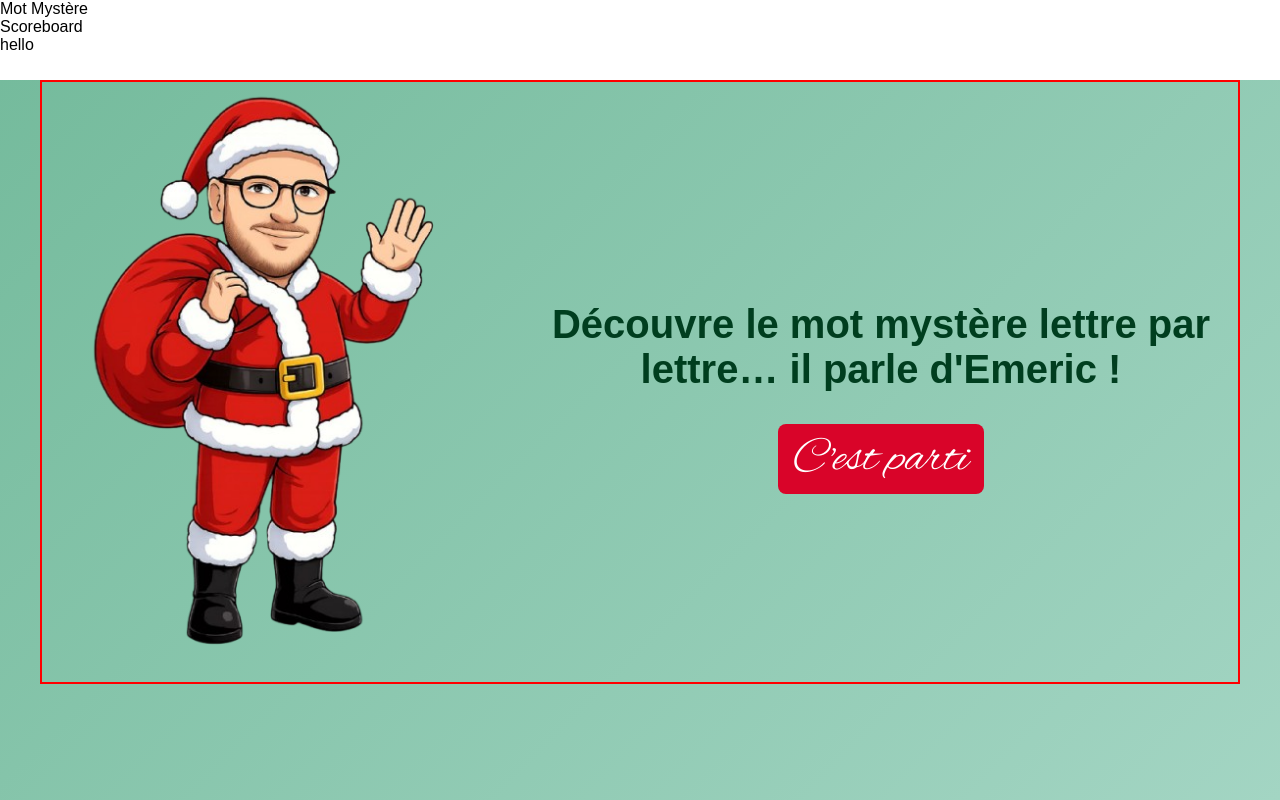
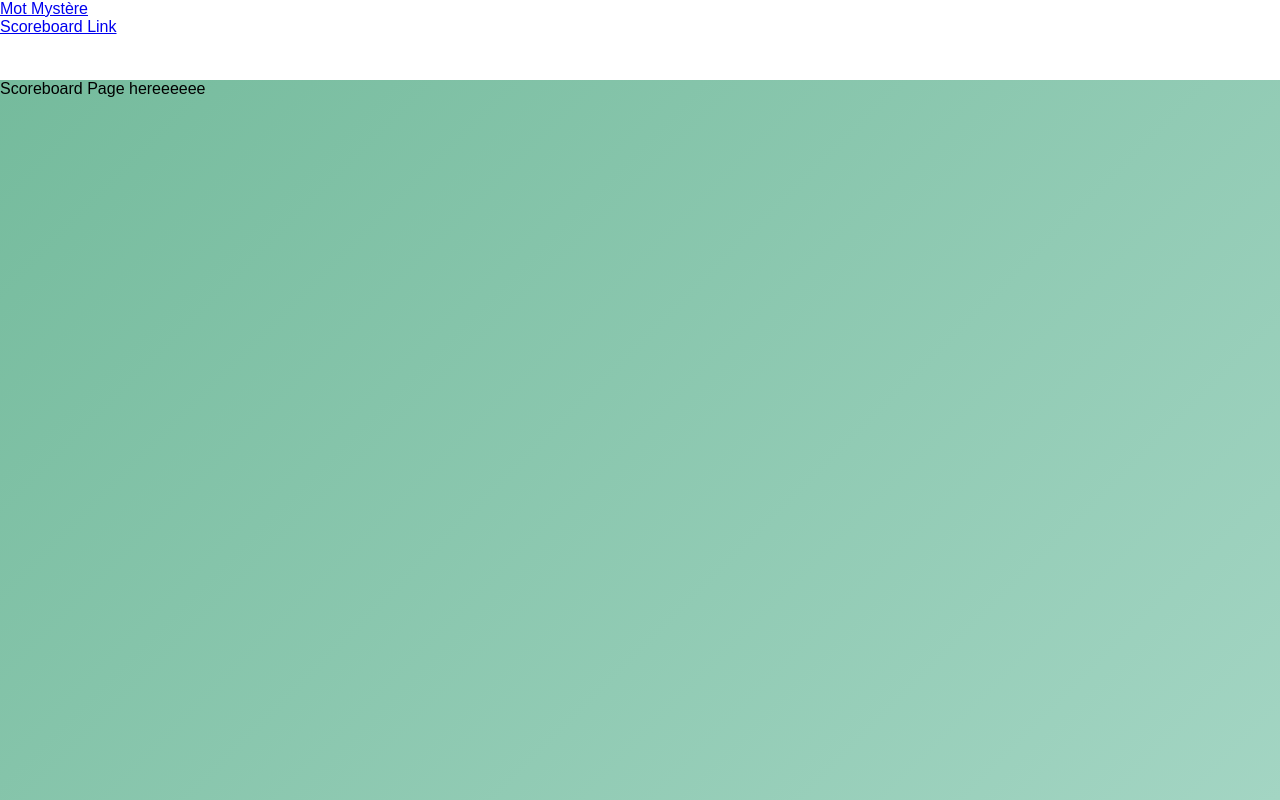
Before and after one commit to ClarissaCardarelli/secret_santa_2025, a React (Vite) app in the folder client/: page /scores in a window 1280 px wide. Built offline with nearby package versions, Linux system fonts and the light colour scheme.

Commit message:
react router added

```diff
--- a/client/package.json
+++ b/client/package.json
@@ -11,7 +11,8 @@
   },
   "dependencies": {
     "react": "^19.2.0",
-    "react-dom": "^19.2.0"
+    "react-dom": "^19.2.0",
+    "react-router-dom": "^7.11.0"
   },
   "devDependencies": {
     "@eslint/js": "^9.39.1",
--- a/client/src/App.tsx
+++ b/client/src/App.tsx
@@ -1,14 +1,16 @@
 import "./css/reset.css";
 import "./css/variables.css";
 import "./css/global.css";
-import Home from "./pages/Home/Home";
 import Nav from "./components/Nav/Nav";
+import { Outlet } from "react-router-dom";
 
 function App() {
   return (
     <>
       <Nav />
-      <Home />
+      <main>
+        <Outlet />
+      </main>
     </>
   );
 }
--- a/client/src/components/Nav/Nav.tsx
+++ b/client/src/components/Nav/Nav.tsx
@@ -1,11 +1,16 @@
+import { Link } from "react-router-dom";
+
 function Nav() {
   return (
     <>
       <nav style={{ height: "80px", backgroundColor: "white", width: "100%" }}>
         <ul>
-          <li>Mot Mystère</li>
-          <li>Scoreboard</li>
-          <li>hello</li>
+          <li>
+            <Link to="/">Mot Mystère</Link>
+          </li>
+          <li>
+            <Link to="/scores">Scoreboard Link</Link>
+          </li>
         </ul>
       </nav>
     </>
--- a/client/src/main.tsx
+++ b/client/src/main.tsx
@@ -1,4 +1,9 @@
-import { createRoot } from "react-dom/client";
-import App from "./App.tsx";
+import ReactDOM from "react-dom/client";
+import { RouterProvider } from "react-router";
+import router from "./router";
 
-createRoot(document.getElementById("root")!).render(<App />);
+const rootElement = document.getElementById("root");
+
+if (rootElement != null) {
+  ReactDOM.createRoot(rootElement).render(<RouterProvider router={router} />);
+}
--- a/client/src/pages/Scoreboard/Scoreboard.tsx
+++ b/client/src/pages/Scoreboard/Scoreboard.tsx
@@ -0,0 +1,9 @@
+function Scoreboard() {
+  return (
+    <>
+      <p>Scoreboard Page hereeeeee</p>
+    </>
+  );
+}
+
+export default Scoreboard;
--- /dev/null
+++ b/client/src/router.tsx
@@ -0,0 +1,22 @@
+import { createBrowserRouter } from "react-router-dom";
+import App from "./App";
+import Home from "./pages/Home/Home";
+import Scoreboard from "./pages/Scoreboard/Scoreboard";
+
+const router = createBrowserRouter([
+  {
+    element: <App />,
+    children: [
+      {
+        path: "/",
+        element: <Home />,
+      },
+      {
+        path: "/scores",
+        element: <Scoreboard />,
+      },
+    ],
+  },
+]);
+
+export default router;
```
Also changed, not shown: 1 other file (tests, documents, lock files or other folders).
